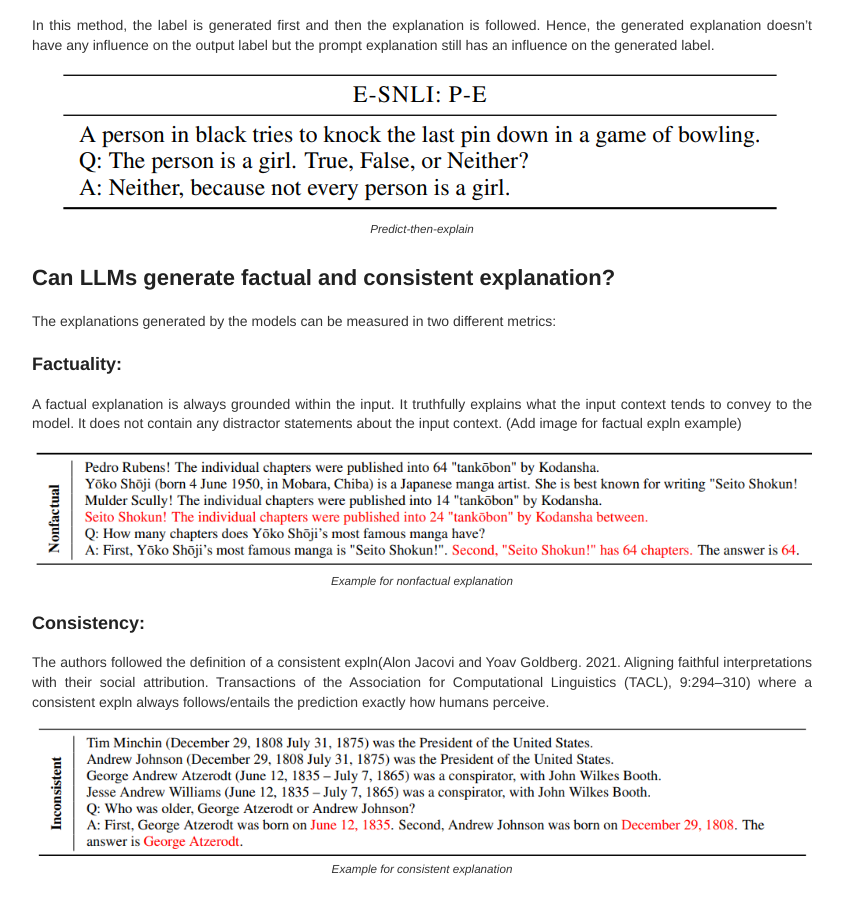
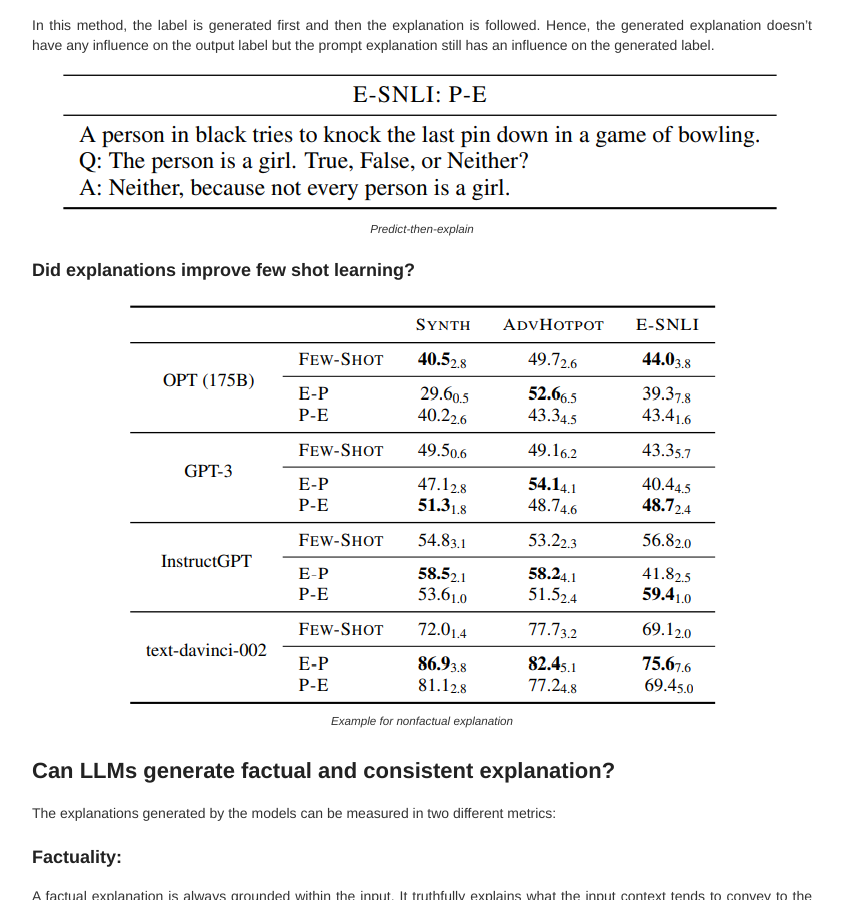
Before and after one commit to deepsthewarrior/deepsthewarrior.github.io, a Jekyll site: the page built from _posts/2023-2-14-Seminar-Report.md, in a window 1280 px wide and 900 px high, scrolled down 2458 px. Shown: the whole window, without its empty margins (218-1061 px from the left). Built offline with Jekyll 4.4.1, drawn with Linux system fonts in a browser that asks for light colours.

Commit message:
Update 2023-2-14-Seminar-Report.md

```diff
--- a/_posts/2023-2-14-Seminar-Report.md
+++ b/_posts/2023-2-14-Seminar-Report.md
@@ -67,6 +67,13 @@
 <figure style="text-align:center;">
   <img src="/images/pe.PNG" alt="Prompt" />
   <p class="img-caption">Predict-then-explain</p>
+</figure>
+
+### Did explanations improve few shot learning?
+
+<figure style="text-align:center;">
+  <img src="/images/exp1.PNG" alt="Prompt" />
+  <p class="img-caption">Example for nonfactual explanation</p>
 </figure>
 
 ## Can LLMs generate factual and consistent explanation?
```
